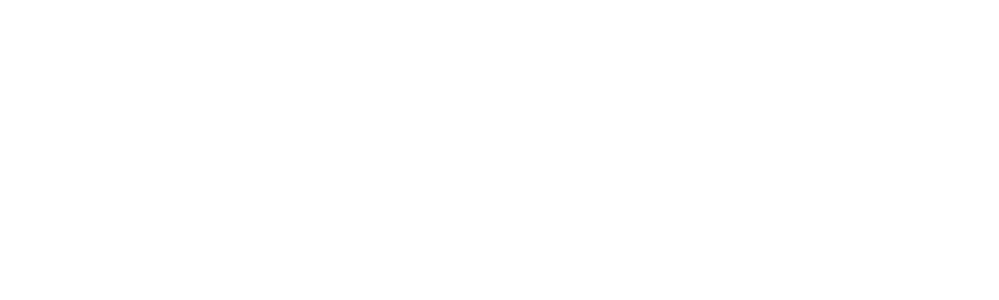
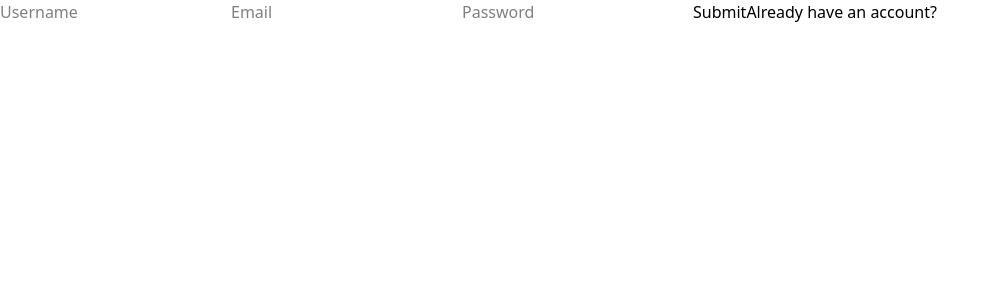
Before and after one commit to Desperadko/gsw-fe, a React (Vite) app: page /register in a window 1280 px wide. Before the commit this address had no page. Shown: the top 300 px of the page, without its empty margins (0-999 px from the left). Built offline with nearby package versions, Linux system fonts and the light colour scheme.

Commit message:
Implemented proper Register/Logging functionality with proper Error handling | Added custom hook for Authentication + ProtectedRoute

```diff
--- a/package.json
+++ b/package.json
@@ -10,11 +10,13 @@
     "preview": "vite preview"
   },
   "dependencies": {
+    "@reduxjs/toolkit": "^2.9.0",
     "@tailwindcss/vite": "^4.1.14",
     "@tanstack/react-query": "^5.90.3",
     "axios": "^1.12.2",
     "react": "^19.1.1",
     "react-dom": "^19.1.1",
+    "react-redux": "^9.2.0",
     "react-router-dom": "^7.9.3",
     "tailwindcss": "^4.1.14"
   },
--- a/src/App.tsx
+++ b/src/App.tsx
@@ -1,12 +1,22 @@
 import { Route, Routes } from "react-router-dom"
 import Home from "./Core/Pages/Home/Home"
+import Register from "./Core/Pages/Register/Register"
+import Login from "./Core/Pages/Login/Login"
+import ProtectedRoute from "./Wrappers/ProtectedRoute"
+import { AuthProvider } from "./Hooks/AuthProvider"
 
-const App = () => {
+function App() {
+  console.log("rendered");
+
   return (
     <>
-      <Routes>
-        <Route path="/" element={<Home />}></Route>
-      </Routes>
+      <AuthProvider>
+        <Routes>
+          <Route path="/" element={<ProtectedRoute><Home /></ProtectedRoute>}></Route>
+          <Route path="/register" element={<Register />}></Route>
+          <Route path="/login" element={<Login />}></Route>
+        </Routes>
+      </AuthProvider>
     </>
   )
 }
--- a/src/Constants/APIEndpointsConstants.ts
+++ b/src/Constants/APIEndpointsConstants.ts
@@ -1,7 +1,7 @@
 export const API_ENDPOINTS_CONSTANTS = {
     ACCOUNT: {
         GET: "api/account",
-        REGISTER: "account/register",
-        LOGIN: "account/login"
+        REGISTER: "api/account/register",
+        LOGIN: "api/account/login"
     }
 } as const;
--- a/src/Core/Pages/Home/Home.tsx
+++ b/src/Core/Pages/Home/Home.tsx
@@ -1,11 +1,22 @@
 import { useQuery } from "@tanstack/react-query";
 import { AccountService } from "../../../Services/AccountService";
+import { useNavigate } from "react-router-dom";
+import { useAuth } from "../../../Hooks/AuthProvider";
 
 function Home() {
+    const { logout } = useAuth();
+
+    const navigate = useNavigate();
+
     const { data, isLoading, error } = useQuery({
         queryKey: ['account'],
         queryFn: () => AccountService.get("tin4o")
     })
+
+    function handleLogout() {
+        logout();
+        navigate("/login");
+    }
 
     if(isLoading) return <div>Loading...</div>
     if(error) return <div>Error: {error.message}</div>
@@ -15,6 +26,7 @@ function Home() {
             <h1>Home</h1>
             <h2>{data?.username}</h2>
             <h2>{data?.email}</h2>
+            <button onClick={handleLogout}>Logout</button>
         </div>
     )
 }
--- a/src/Core/Pages/Login/Login.tsx
+++ b/src/Core/Pages/Login/Login.tsx
@@ -0,0 +1,67 @@
+import { useState } from "react";
+import { AccountService } from "../../../Services/AccountService";
+import { useNavigate } from "react-router-dom";
+import type { ApplicationError } from "../../../Types/Error";
+import { useAuth } from "../../../Hooks/AuthProvider";
+
+function Login() {
+    const [username, setUsername] = useState<string>("");
+    const [password, setPassword] = useState<string>("");
+    const [loading, setLoading] = useState<boolean>(false);
+    const [error, setError] = useState<string>("");
+    const [errors, setErrors] = useState<Record<string, string[]> | undefined>({});
+
+    const { login } = useAuth();
+
+    const navigate = useNavigate();
+
+    function handleLogin() {
+        setLoading(true);
+
+        AccountService.login({username, password})
+        .then(response => {
+            login(response.token);
+            setLoading(false);
+            navigate("/");
+        })
+        .catch((error: ApplicationError) => {
+            setLoading(false);
+            setError(error.message);
+            setErrors(error.details);
+        })
+    }
+
+    function redirectToRegister() {
+        navigate("/register");
+    }
+
+    if(loading) return <div>Loading...</div>
+
+    return(
+        <div>
+            <input
+                type="text"
+                value={username}
+                onChange={(e) => setUsername(e.target.value)}
+                placeholder="Username"/>
+            {errors && errors.Username && (
+                <p>{errors.Username}</p>
+            )}
+            <input
+                type="text"
+                value={password}
+                onChange={(e) => setPassword(e.target.value)}
+                placeholder="Password"/>
+            {errors && errors.Password && (
+                <p>{errors.Password}</p>
+            )}
+            {error && !error.includes("validation") && (
+                <p className="mt-2">{error}</p>
+            )}
+            <button onClick={handleLogin}>Submit</button>
+            <button onClick={redirectToRegister}>Don't have an account?</button>
+        </div>
+    );
+}
+
+export default Login;
--- a/src/Core/Pages/Register/Register.tsx
+++ b/src/Core/Pages/Register/Register.tsx
@@ -0,0 +1,77 @@
+import { useState } from "react";
+import { AccountService } from "../../../Services/AccountService";
+import { useNavigate } from "react-router-dom";
+import type { ApplicationError } from "../../../Types/Error";
+import { useAuth } from "../../../Hooks/AuthProvider";
+
+function Register() {
+    const [username, setUsername] = useState<string>("");
+    const [email, setEmail] = useState<string>("");
+    const [password, setPassword] = useState<string>("");
+    const [loading, setLoading] = useState<boolean>(false);
+    const [error, setError] = useState<string>("");
+    const [errors, setErrors] = useState<Record<string, string[]> | undefined>({});
+
+    const { login } = useAuth();
+
+    const navigate = useNavigate();
+
+    function handleRegister() {
+        setLoading(true);
+
+        AccountService
+        .register({ username, email, password })
+        .then(response => {
+            login(response.token)
+            setLoading(false);
+            navigate("/");
+        })
+        .catch((error: ApplicationError) => {
+            setLoading(false);
+            setError(error.message);
+            setErrors(error.details);
+        });
+    };
+
+    function redirectToLogin() {
+        navigate("/login");
+    }
+
+    if(loading) return <div>Loading...</div>
+
+    return(
+        <div>
+            <input
+                type="text"
+                value={username}
+                onChange={(e) => setUsername(e.target.value)}
+                placeholder="Username"/>
+            {errors && errors.Username && (
+                <p>{errors.Username}</p>
+            )}
+            <input
+                type="text"
+                value={email}
+                onChange={(e) => setEmail(e.target.value)}
+                placeholder="Email"/>
+            {errors && errors.Email && (
+                <p>{errors.Email}</p>
+            )}
+            <input
+                type="text"
+                value={password}
+                onChange={(e) => setPassword(e.target.value)}
+                placeholder="Password"/>
+            {errors && errors.Password && (
+                <p>{errors.Password}</p>
+            )}
+            {error && !error.includes("validation") && (
+                <p className="mt-2">{error}</p>
+            )}
+            <button onClick={handleRegister}>Submit</button>
+            <button onClick={redirectToLogin}>Already have an account?</button>
+        </div>
+    );
+}
+
+export default Register;
--- /dev/null
+++ b/src/Hooks/AuthProvider.tsx
@@ -0,0 +1,40 @@
+import { createContext, useContext, useState, type ReactNode } from "react";
+import { SESSION_STORAGE_CONSTANTS } from "../Constants/SessionStorageConstants";
+
+interface AuthContextType {
+    isAuthenticated: boolean;
+    login: (token: string) => void;
+    logout: () => void;
+}
+
+const AuthContext = createContext<AuthContextType | undefined>(undefined);
+
+export function AuthProvider({children} : {children: ReactNode}) {
+    const [isAuthenticated, setIsAuthenticated] = useState(
+        !!sessionStorage.getItem(SESSION_STORAGE_CONSTANTS.JWT)
+    );
+
+    function login(token: string) {
+        sessionStorage.setItem(SESSION_STORAGE_CONSTANTS.JWT, token);
+        setIsAuthenticated(true);
+    }
+
+    function logout() {
+        sessionStorage.removeItem(SESSION_STORAGE_CONSTANTS.JWT);
+        setIsAuthenticated(false);
+    }
+
+    return(
+        <AuthContext.Provider value={{isAuthenticated, login, logout}}>
+            {children}
+        </AuthContext.Provider>
+    );
+}
+
+export function useAuth() {
+    const context = useContext(AuthContext);
+    if(!context){
+        throw new Error("useAuth must be used within AuthProvider");
+    }
+    return context;
+}
--- a/src/Types/Account.ts
+++ b/src/Types/Account.ts
@@ -22,4 +22,5 @@ export interface LoginResponse {
 export interface AccountDTO {
     username: string;
     email: string;
+    role: string;
 }
--- /dev/null
+++ b/src/Wrappers/ProtectedRoute.tsx
@@ -0,0 +1,15 @@
+import type { ReactNode } from "react";
+import { useAuth } from "../Hooks/AuthProvider";
+import { Navigate } from "react-router-dom";
+
+function ProtectedRoute({children}: {children: ReactNode}) {
+    const { isAuthenticated } = useAuth();
+
+    if(!isAuthenticated){
+        return <Navigate to="/login" replace></Navigate>
+    }
+
+    return <>{children}</>
+}
+
+export default ProtectedRoute;
--- a/src/main.tsx
+++ b/src/main.tsx
@@ -8,11 +8,11 @@ import { QueryClient, QueryClientProvider } from '@tanstack/react-query'
 const queryClient = new QueryClient();
 
 createRoot(document.getElementById('root')!).render(
-  <BrowserRouter>
-    <QueryClientProvider client={queryClient}>
-      <StrictMode>
-        <App />
-      </StrictMode>
-   </QueryClientProvider>
-  </BrowserRouter>
+  <StrictMode>
+    <BrowserRouter>
+        <QueryClientProvider client={queryClient}>
+            <App />
+      </QueryClientProvider>
+    </BrowserRouter>
+  </StrictMode>
 )
```
Also changed, not shown: src/Axios/apiInstance.ts (+18 -13 lines), src/Types/Error.ts (+9 -3 lines), 1 other file (tests, documents, lock files or other folders).
